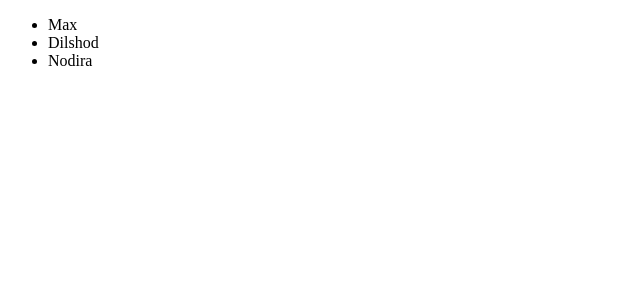
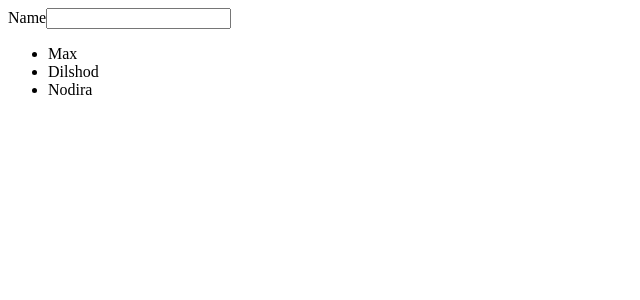
Before and after one commit to doctor-uz/ionic4_Angular, an Angular app: page / in a window 1280 px wide. Shown: the top 300 px of the page, without its empty margins (0-640 px from the left). Built offline with nearby package versions, Linux system fonts and the light colour scheme.

Commit message:
input component add

```diff
--- a/src/app/app.component.html
+++ b/src/app/app.component.html
@@ -1 +1,2 @@
+<app-person-input></app-person-input>
 <app-persons [personList]="persons"></app-persons>
--- a/src/app/app.module.ts
+++ b/src/app/app.module.ts
@@ -3,11 +3,12 @@ import { NgModule } from '@angular/core';
 
 import { AppComponent } from './app.component';
 import {PersonsComponent} from './persons/persons.component';
+import {PersonInputComponent} from './persons/person-input.component';
 
 @NgModule({
   declarations: [
     AppComponent,
-    PersonsComponent
+    PersonsComponent, PersonInputComponent
   ],
   imports: [
     BrowserModule
--- /dev/null
+++ b/src/app/persons/person-input.component.html
@@ -0,0 +1,2 @@
+<label for="name">Name</label>
+<input type="text" id="name"/>
```
Also changed, not shown: src/app/persons/person-input.component.ts (added, +8 -0 lines).
